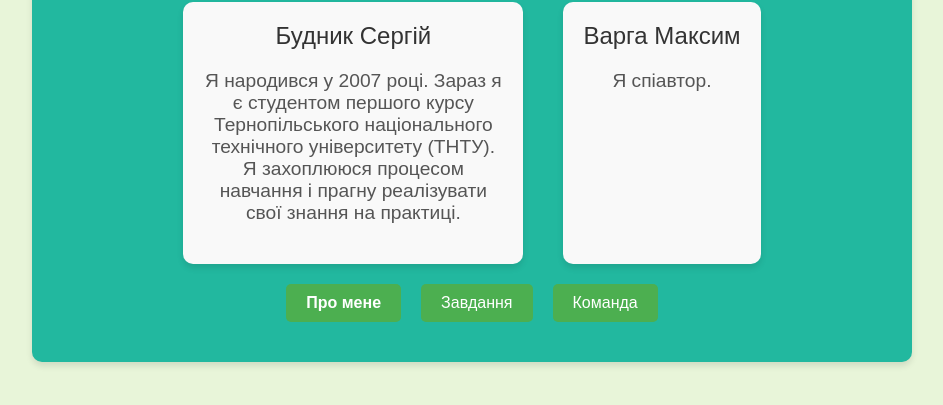
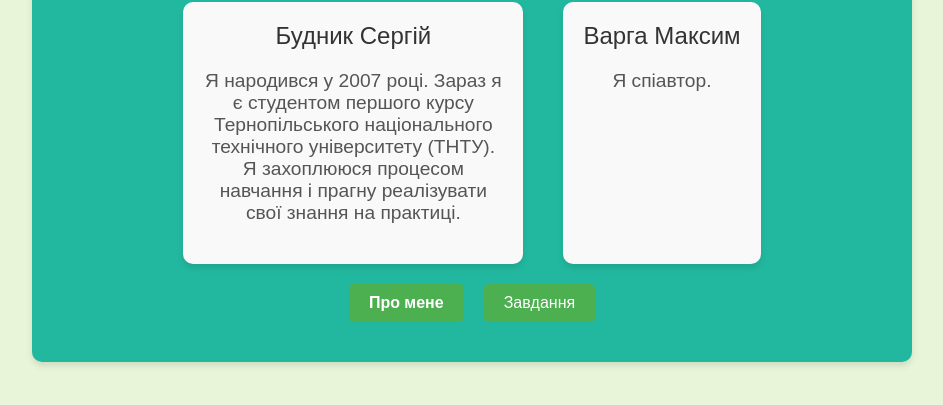
Before and after one commit to real227/GSC-Game-World-, a plain HTML site: page Команда.html in a window 1280 px wide. Shown: the part 95-500 px from the top of the page, without its empty margins (168-1111 px from the left). Drawn offline with Linux system fonts and the light colour scheme.

Commit message:
Update Команда.html

```diff
--- a/Команда.html
+++ b/Команда.html
@@ -87,7 +87,6 @@
         <div class="buttons">
             <a href="index.html"><strong>Про мене</strong></a>
             <a href="Завдання.html">Завдання</a>
-            <a href="Команда.html">Команда</a>
         </div>
     </div>
 </body>
```
